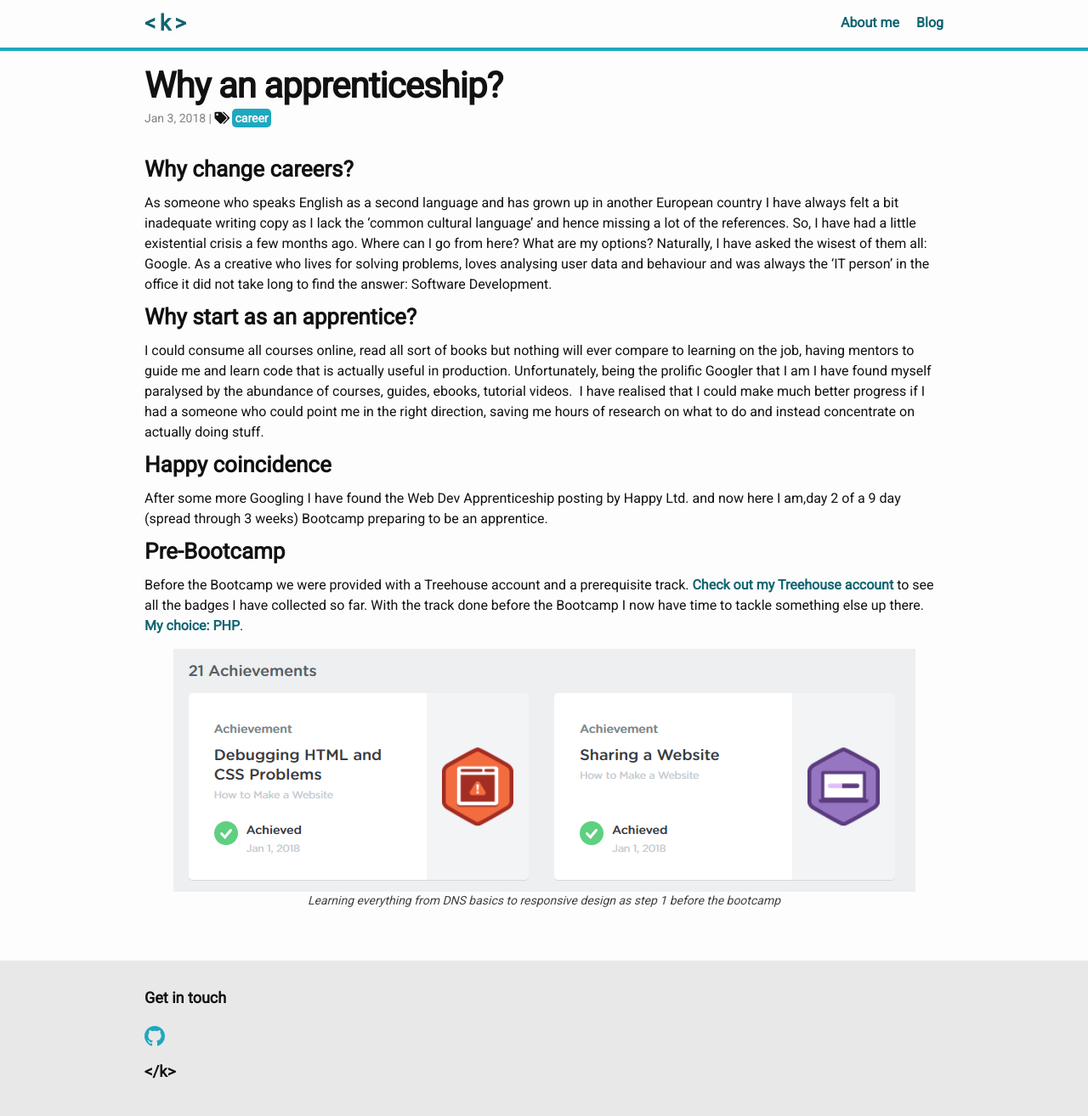
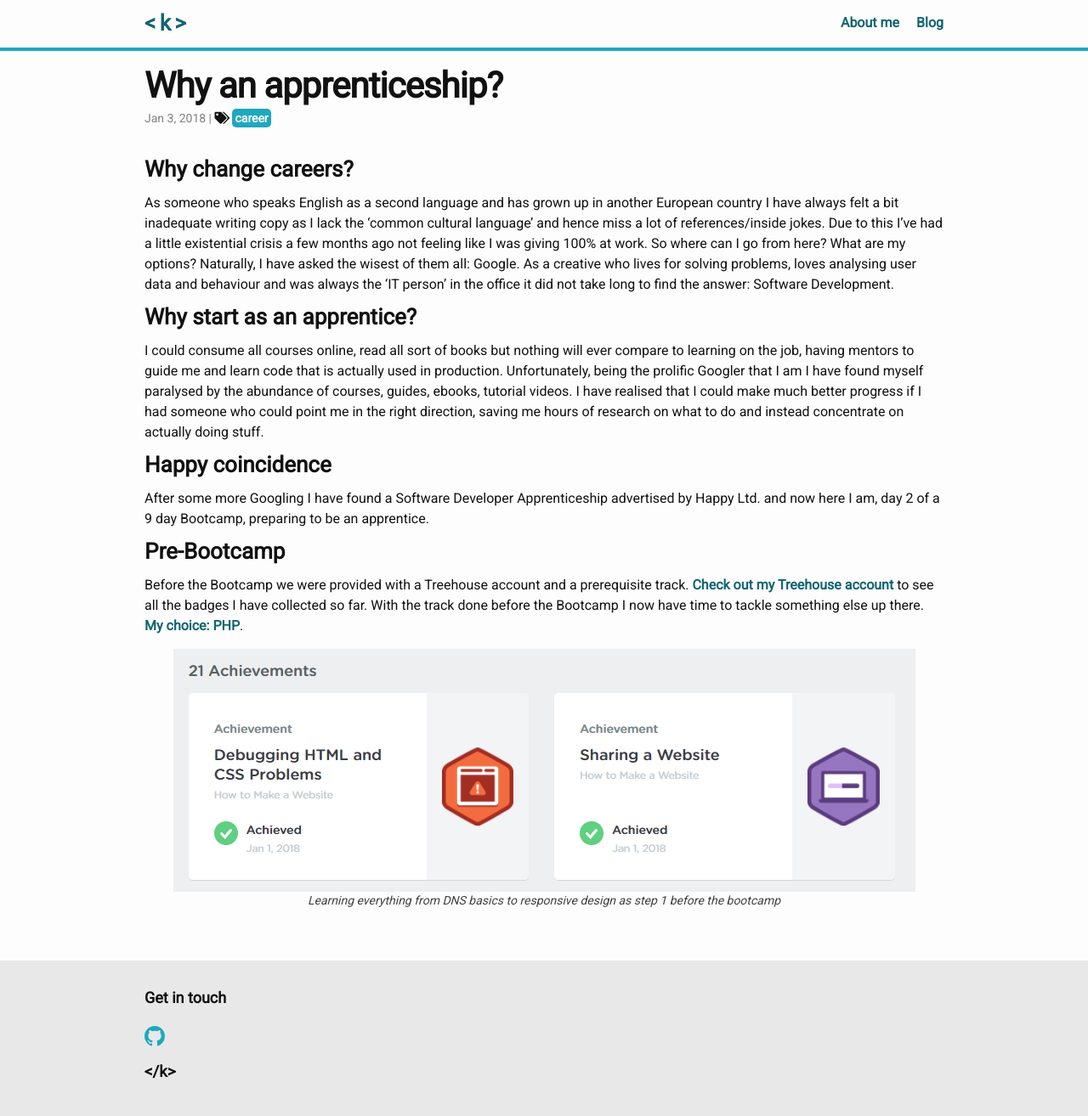
Before and after one commit to krisztin/krisztin.github.io, a Jekyll site: the page built from _posts/2018-01-03-why-apprentice.md, in a window 1280 px wide. Shown: the whole page at 85% size. Built offline with Jekyll 4.4.1, drawn with Linux system fonts in a browser that asks for light colours; nearby versions of some CDN libraries.

Commit message:
post updates

```diff
--- a/_posts/2018-01-03-why-apprentice.md
+++ b/_posts/2018-01-03-why-apprentice.md
@@ -2,22 +2,22 @@
 layout: post
 title:  Why an apprenticeship?
 date:   2018-01-03 11:15:06 +0100
-category: [learn]
+category: [learn, work]
 tags: [career]
 excerpt : <p>Why change careers? Why start as an apprentice? When one reaches their 30s and gives up a steady career they enjoy these are all valid questions. In this post I will attempt to answer them.</p>
 ---
 ### Why change careers?
 
-As someone who speaks English as a second language and has grown up in another European country I have always felt a bit inadequate writing copy as I lack the 'common cultural language' and hence missing a lot of the references.
-So, I have had a little existential crisis a few months ago. Where can I go from here? What are my options? Naturally, I have asked the wisest of them all: Google. As a creative who lives for solving problems, loves analysing user data and behaviour and was always the 'IT person' in the office it did not take long to find the answer: Software Development.
+As someone who speaks English as a second language and has grown up in another European country I have always felt a bit inadequate writing copy as I lack the 'common cultural language' and hence miss a lot of references/inside jokes. Due to this I've had a little existential crisis a few months ago not feeling like I was giving 100% at work.
+So where can I go from here? What are my options? Naturally, I have asked the wisest of them all: Google. As a creative who lives for solving problems, loves analysing user data and behaviour and was always the 'IT person' in the office it did not take long to find the answer: Software Development.
 
 ### Why start as an apprentice?
 
-I could consume all courses online, read all sort of books but nothing will ever compare to learning on the job, having mentors to guide me and learn code that is actually useful in production. Unfortunately, being the prolific Googler that I am I have found myself paralysed by the abundance of courses, guides, ebooks, tutorial videos.  I have realised that I could make much better progress if I had a someone who could point me in the right direction, saving me hours of research on what to do and instead concentrate on actually doing stuff.
+I could consume all courses online, read all sort of books but nothing will ever compare to learning on the job, having mentors to guide me and learn code that is actually used in production. Unfortunately, being the prolific Googler that I am I have found myself paralysed by the abundance of courses, guides, ebooks, tutorial videos. I have realised that I could make much better progress if I had someone who could point me in the right direction, saving me hours of research on what to do and instead concentrate on actually doing stuff.
 
 ### Happy coincidence
 
-After some more Googling I have found the Web Dev Apprenticeship posting by Happy Ltd. and now here I am,day 2 of a 9 day (spread through 3 weeks) Bootcamp preparing to be an apprentice.
+After some more Googling I have found a Software Developer Apprenticeship advertised by Happy Ltd. and now here I am, day 2 of a 9 day Bootcamp, preparing to be an apprentice.
 
 ### Pre-Bootcamp
 
```
Also changed, not shown: _posts/2018-01-19-bootcamp2.md (+2 -2 lines).
